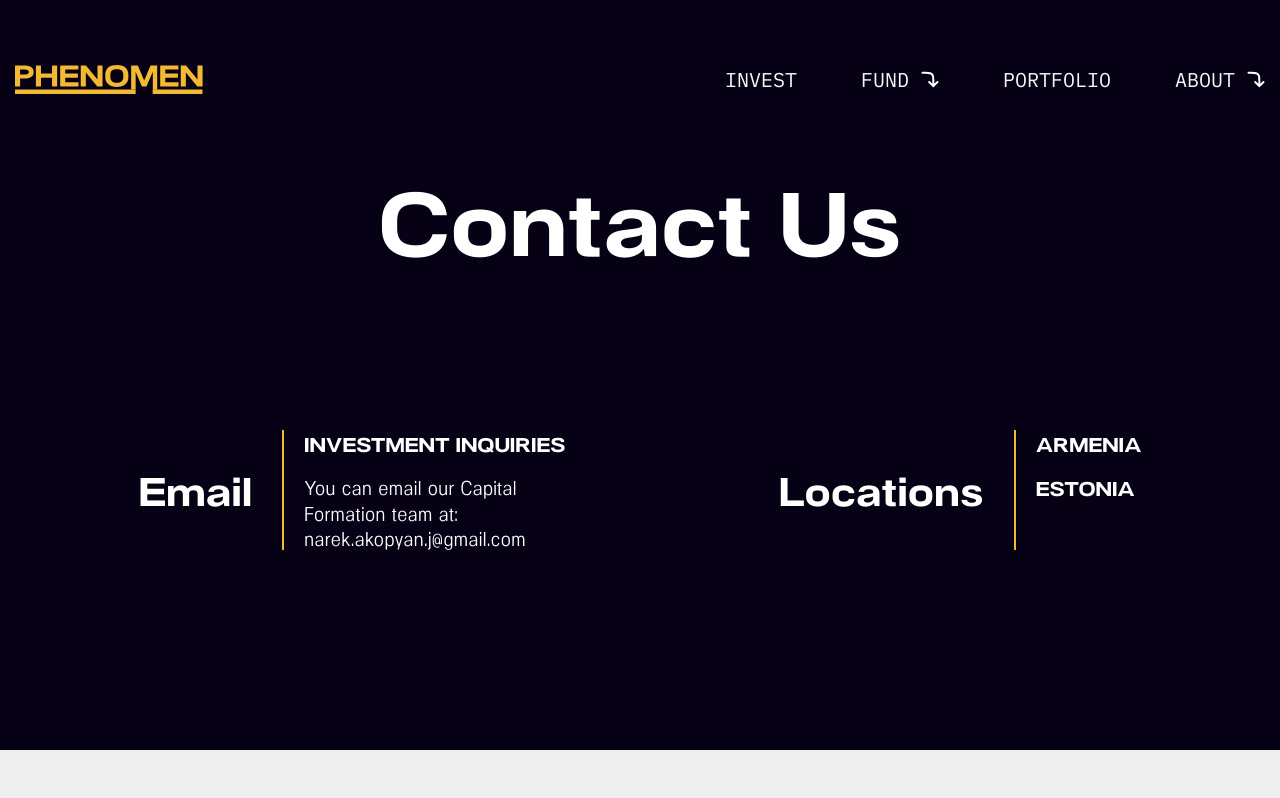
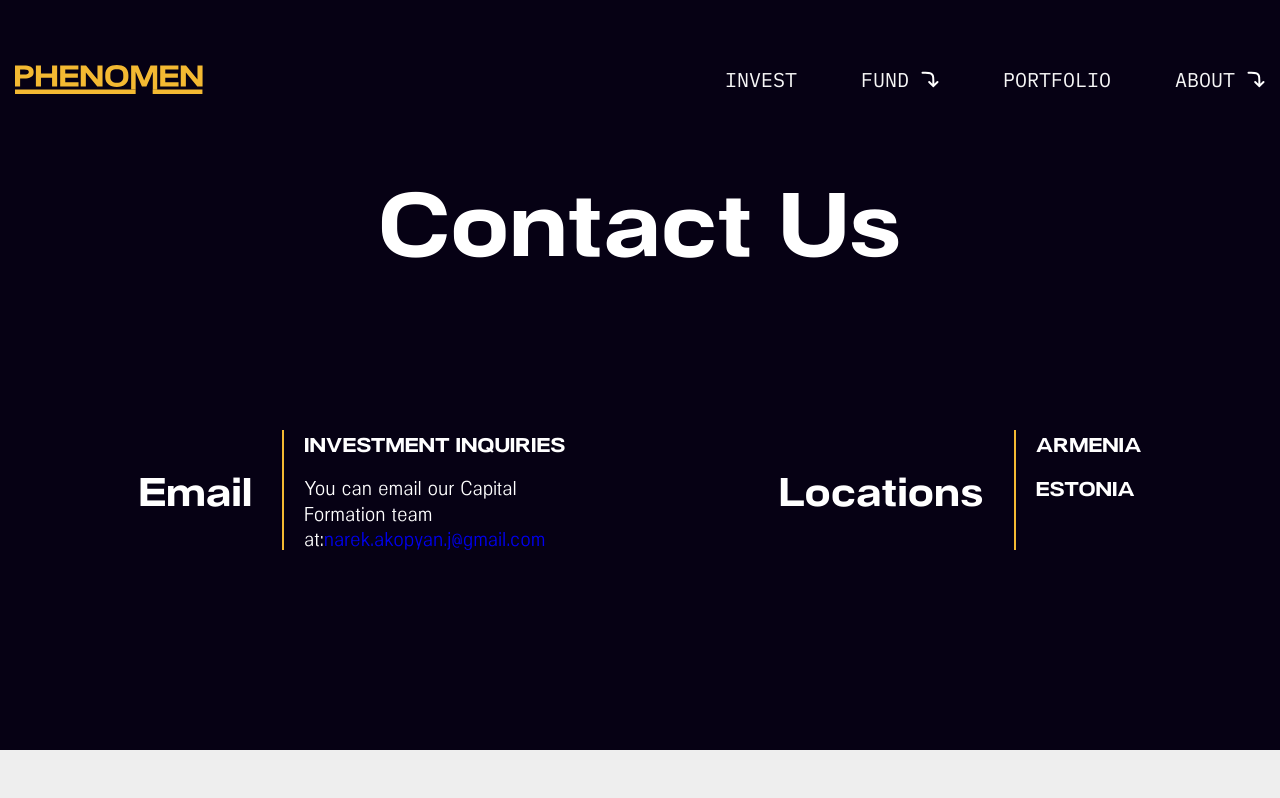
Before and after one commit to DmitryBanin/Phenomen-react-ts, a React (Create React App) app: page /contacts in a window 1280 px wide. Shown: the top 798 px of the page. Built offline with nearby package versions, Linux system fonts and the light colour scheme.

Commit message:
added 'mailto' to contact page

```diff
--- a/src/pages/contact-page/contact-page.tsx
+++ b/src/pages/contact-page/contact-page.tsx
@@ -17,7 +17,9 @@ function ContactPage(): JSX.Element {
                 </h3>
                 <p className='contact-us__desc'>
                   You can email our Capital Formation team at:
-                  narek.akopyan.j@gmail.com
+                  <a href='mailto:narek.akopyan.j@gmail.com'>
+                    narek.akopyan.j@gmail.com
+                  </a>
                 </p>
               </div>
             </div>
```
